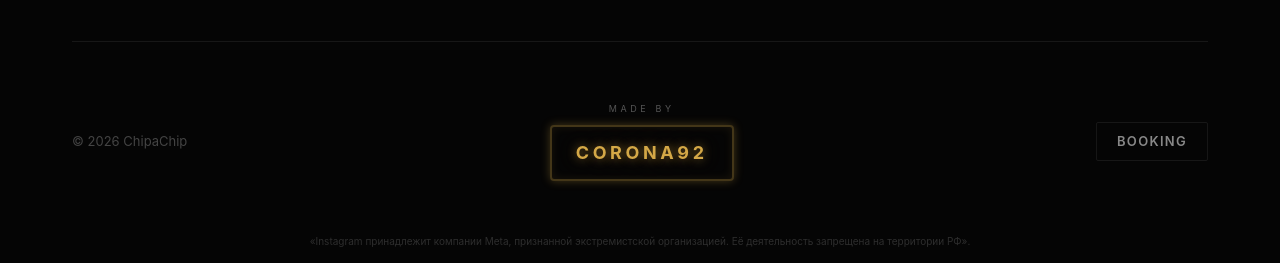
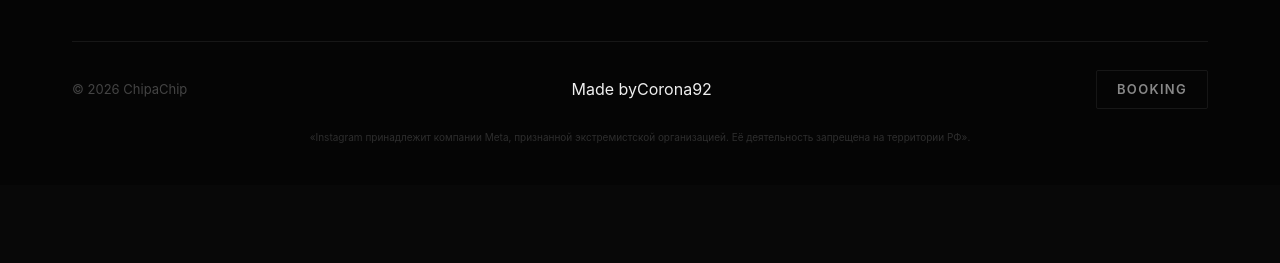
Before and after one commit to drknvpn/ChipaChipWeb, a React (Vite) app: page / in a window 1280 px wide. Shown: the part 4936-5199 px from the top of the page. After the commit the page ends 5121 px from the top, so only its background shows below. Built offline with nearby package versions, Linux system fonts and the light colour scheme.

Commit message:
Update Footer.css

```diff
--- a/src/components/Footer.css
+++ b/src/components/Footer.css
@@ -40,76 +40,63 @@
     text-align: center;
   }
 }
-.footer-credit-neon {
-  display: flex;
-  justify-content: center;
-  padding: 32px 0;
+.footer-credit-wave {
+  position: relative;
+  margin-top: 40px;
+  padding-top: 60px;
 }
 
-.neon-sign {
-  position: relative;
-  text-align: center;
+.wave-container {
+  position: absolute;
+  top: 0;
+  left: 0;
+  right: 0;
+  height: 60px;
+  overflow: hidden;
 }
 
-.neon-label {
-  display: block;
-  font-size: 9px;
-  letter-spacing: 0.4em;
-  color: #555;
-  margin-bottom: 8px;
-  text-transform: uppercase;
+.wave-svg {
+  width: 100%;
+  height: 100%;
 }
 
-.neon-text {
-  display: inline-block;
-  font-size: 18px;
-  font-weight: 700;
+.wave-path {
+  fill: rgba(212, 168, 71, 0.1);
+  animation: wave 10s linear infinite;
+}
+
+@keyframes wave {
+  0% {
+    transform: translateX(0);
+  }
+  100% {
+    transform: translateX(-1200px);
+  }
+}
+
+.wave-content {
+  display: flex;
+  align-items: center;
+  justify-content: center;
+  gap: 12px;
+  font-size: 10px;
+  letter-spacing: 0.3em;
+  color: #555;
+}
+
+.wave-link {
   color: var(--accent);
   text-decoration: none;
-  letter-spacing: 0.2em;
-  text-transform: uppercase;
-  padding: 12px 24px;
-  border: 2px solid rgba(212,168,71,0.3);
-  border-radius: 4px;
+  font-weight: 700;
   position: relative;
-  animation: neon-flicker 3s ease-in-out infinite;
-  text-shadow:
-    0 0 10px rgba(212,168,71,0.5),
-    0 0 20px rgba(212,168,71,0.3),
-    0 0 30px rgba(212,168,71,0.2);
-  box-shadow:
-    0 0 10px rgba(212,168,71,0.3),
-    inset 0 0 10px rgba(212,168,71,0.1);
+  padding: 4px 12px;
+  border: 1px solid rgba(212,168,71,0.3);
+  border-radius: 20px;
+  transition: all 0.3s;
 }
 
-.neon-text:hover {
-  animation: none;
-  text-shadow:
-    0 0 20px rgba(212,168,71,0.8),
-    0 0 40px rgba(212,168,71,0.6),
-    0 0 60px rgba(212,168,71,0.4);
-  box-shadow:
-    0 0 20px rgba(212,168,71,0.5),
-    inset 0 0 20px rgba(212,168,71,0.2);
+.wave-link:hover {
+  border-color: var(--accent);
+  box-shadow: 0 0 30px rgba(212,168,71,0.3);
+  transform: translateY(-2px);
 }
-
-@keyframes neon-flicker {
-  0%, 100% { opacity: 1; }
-  41% { opacity: 1; }
-  42% { opacity: 0.8; }
-  43% { opacity: 1; }
-  45% { opacity: 0.6; }
-  46% { opacity: 1; }
-}
-
-.neon-glow {
-  position: absolute;
-  top: 50%;
-  left: 50%;
-  transform: translate(-50%, -50%);
-  width: 100%;
-  height: 100%;
-  background: radial-gradient(ellipse at center, rgba(212,168,71,0.2) 0%, transparent 70%);
-  filter: blur(20px);
-  z-index: -1;
-}
```
